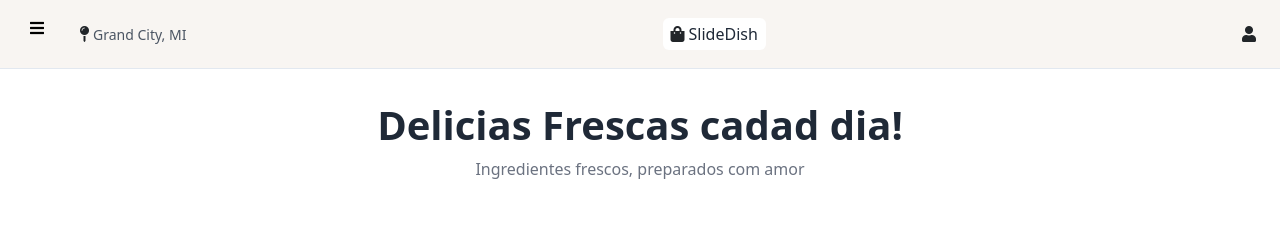
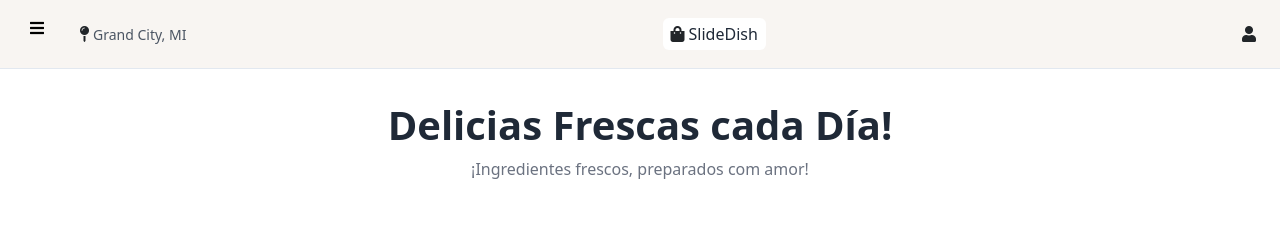
Before and after one commit to rastafasha/SlideDish, an Angular app: page / in a window 1280 px wide. Shown: the top 231 px of the page. Built offline with nearby package versions, Linux system fonts and the light colour scheme; no server answers.

Commit message:
fix error ortografico

```diff
--- a/src/app/components/hero/hero.component.html
+++ b/src/app/components/hero/hero.component.html
@@ -1,5 +1,5 @@
 <div class="hero">
-  <h1>Delicias Frescas cadad dia!</h1>
-  <p>Ingredientes frescos, preparados com amor </p>
+  <h1>Delicias Frescas cada Día!</h1>
+  <p>¡Ingredientes frescos, preparados com amor! </p>
 
 </div>
```
